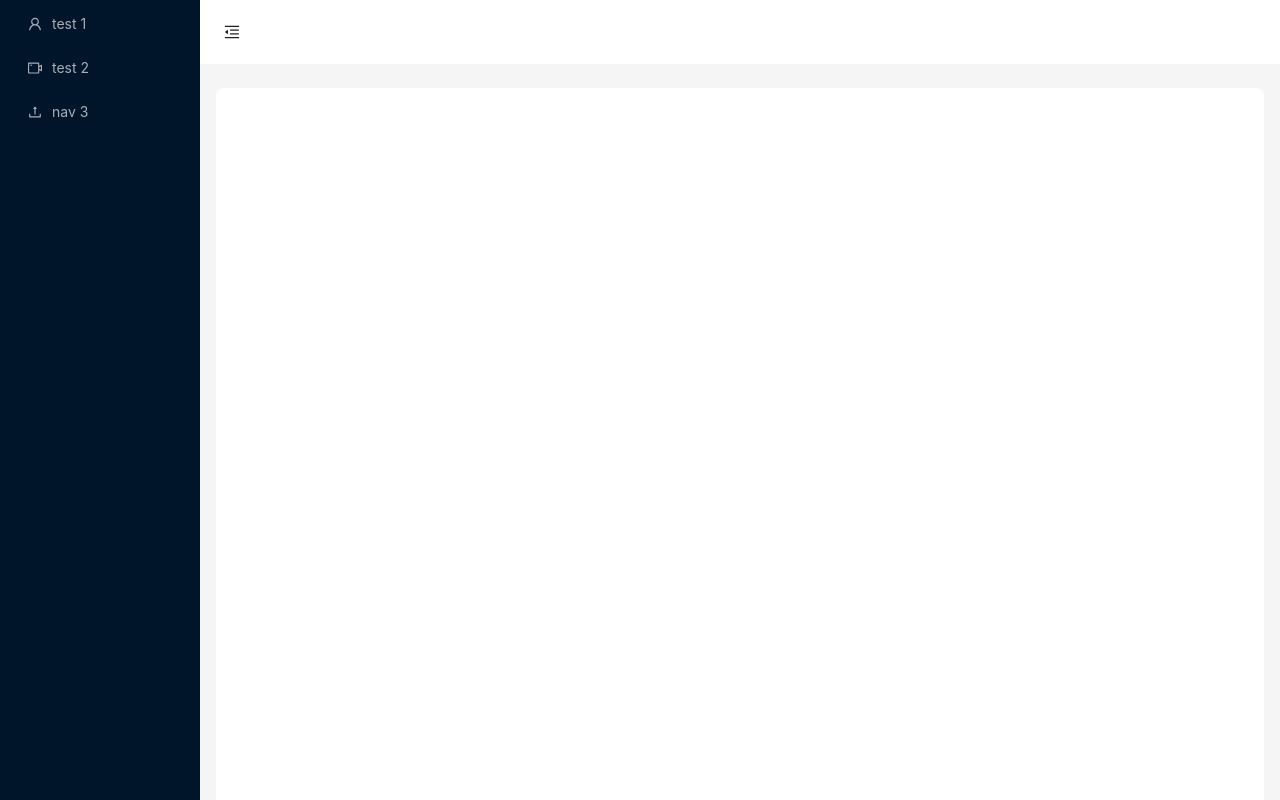
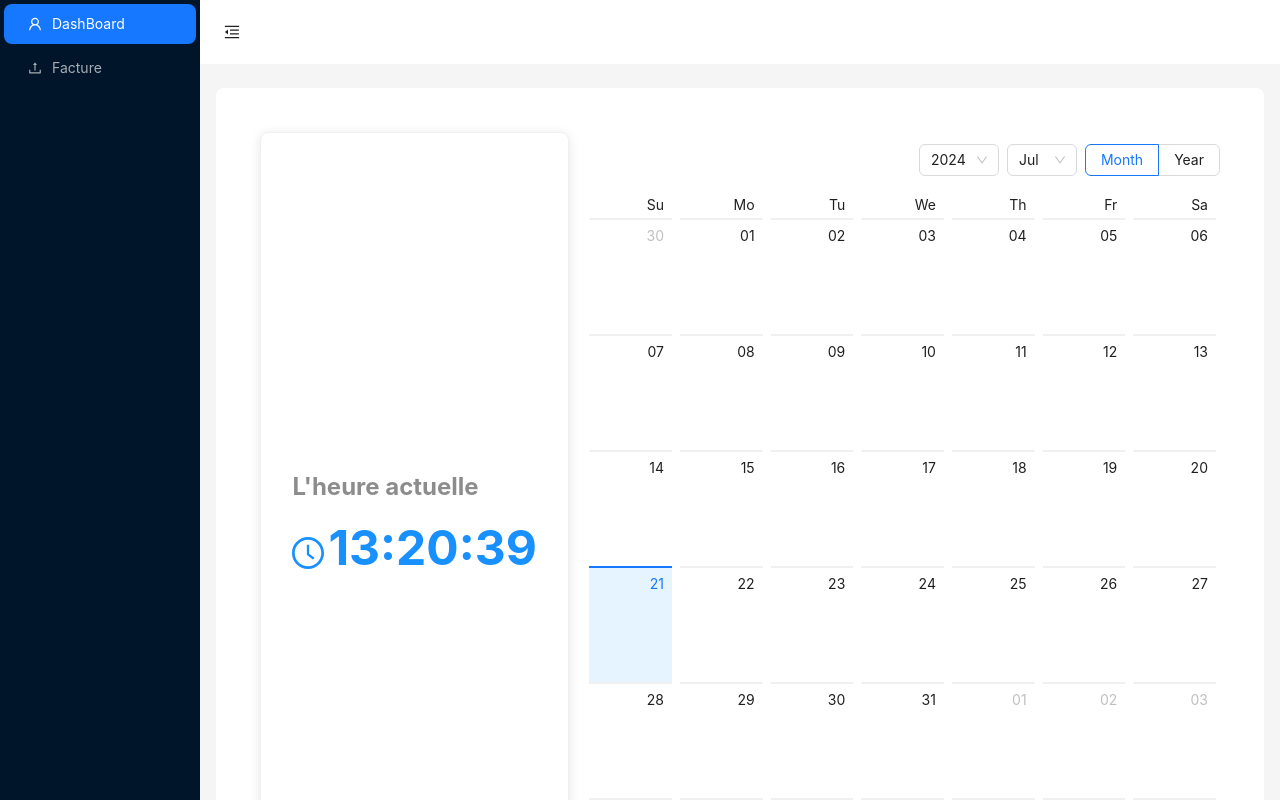
Before and after one commit to abdelmoughiterrabih/diagnostic-immobilier-frontend, a React (Create React App) app: page /dashboard in a window 1280 px wide. Shown: the top 800 px of the page. Built offline with nearby package versions, Linux system fonts and the light colour scheme.

Commit message:
DashBoard

```diff
--- a/package.json
+++ b/package.json
@@ -6,7 +6,7 @@
     "@testing-library/jest-dom": "^5.17.0",
     "@testing-library/react": "^13.4.0",
     "@testing-library/user-event": "^13.5.0",
-    "antd": "^5.19.2",
+    "antd": "^5.19.3",
     "framer-motion": "^11.3.8",
     "react": "^18.3.1",
     "react-dom": "^18.3.1",
--- a/src/AppComponents/index.js
+++ b/src/AppComponents/index.js
@@ -42,19 +42,14 @@ const AppComponent = () => {
           selectedKeys={[selectedKeys]}
           items={[
             {
-              key: '/test1',
+              key: '/dashboard',
               icon: <UserOutlined />,
-              label: 'test 1',
+              label: 'DashBoard',
             },
             {
-              key: '/test2',
-              icon: <VideoCameraOutlined />,
-              label: 'test 2',
-            },
-            {
-              key: '3',
+              key: '/facture',
               icon: <UploadOutlined />,
-              label: 'nav 3',
+              label: 'Facture',
             },
           ]}
         />
--- a/src/Routes/index.js
+++ b/src/Routes/index.js
@@ -1,7 +1,8 @@
 import { BrowserRouter,Route,Routes, useLocation } from "react-router-dom";
 import { AnimatePresence } from "framer-motion";
-import Test1 from "../components/test1";
-import Test2 from "../components/test2";
+import Facture from "../components/facture";
+import DashBoard from "../components/DashBoard";
+
 
 
 function AppRoutes(){
@@ -9,8 +10,9 @@ function AppRoutes(){
     return(
     <AnimatePresence>
      <Routes>
-        <Route path='/test1' element={<Test1/>}/>
-        <Route path='/test2' element={<Test2/>}/>
+
+        <Route path='/facture' element={<Facture/>}/>
+        <Route path='/dashboard' element={<DashBoard/>}/>
      </Routes>
 
      </AnimatePresence>
--- /dev/null
+++ b/src/components/DashBoard/index.css
@@ -0,0 +1,24 @@
+.dashboard-container {
+    padding: 20px;
+  }
+
+  .time-card {
+    display: flex;
+    align-items: center;
+    justify-content: center;
+    height: 100%;
+    box-shadow: 0 2px 12px 0 rgba(0, 0, 0, 0.1);
+  }
+
+  .time-title {
+    font-size: 24px;
+    font-weight: bold;
+  }
+
+  .time-icon {
+    font-size: 32px;
+  }
+
+  .calendar {
+    width: 100%;
+  }
--- /dev/null
+++ b/src/components/DashBoard/index.js
@@ -0,0 +1,52 @@
+import React, { useState, useEffect } from 'react';
+import { Calendar, Statistic, Row, Col, Card } from 'antd';
+import { ClockCircleOutlined } from '@ant-design/icons';
+import moment from 'moment';
+import './index.css';
+
+const DashBoard = () => {
+  const [heureActuelle, setHeureActuelle] = useState(new Date());
+
+  useEffect(() => {
+    const interval = setInterval(() => {
+      setHeureActuelle(new Date());
+    }, 1000);
+
+    return () => clearInterval(interval);
+  }, []);
+
+  const onPanelChange = (value, mode) => {
+    console.log(value.format('YYYY-MM-DD'), mode);
+  };
+
+  return (
+    <div className="dashboard-container">
+      <Row gutter={16}>
+        <Col span={8}>
+          <Card className="time-card">
+            <Statistic
+              title={
+                <div className="time-title">L'heure actuelle</div>
+              }
+              value={moment(heureActuelle).format('HH:mm:ss')}
+              prefix={<ClockCircleOutlined className="time-icon" />}
+              valueStyle={{
+                color: '#1890ff',
+                fontSize: '48px',
+                fontWeight: 'bold',
+              }}
+            />
+          </Card>
+        </Col>
+        <Col span={16}>
+          <Calendar
+            className="calendar"
+            onPanelChange={onPanelChange}
+          />
+        </Col>
+      </Row>
+    </div>
+  );
+};
+
+export default DashBoard;
--- a/src/components/test2.js
+++ b/src/components/facture/index.js
@@ -1,6 +1,6 @@
 import React from 'react';
 import { Calendar } from 'antd';
-const Test2 = () => {
+const Facture = () => {
   const onPanelChange = (value, mode) => {
     console.log(value.format('YYYY-MM-DD'), mode);
   };
@@ -8,4 +8,4 @@ const Test2 = () => {
   <h1>tttt</h1>
 );
 };
-export default Test2;
+export default Facture;
--- a/src/components/test1.js
+++ /dev/null
@@ -1,9 +0,0 @@
-import React from 'react';
-import { Calendar } from 'antd';
-const Test1 = () => {
-  const onPanelChange = (value, mode) => {
-    console.log(value.format('YYYY-MM-DD'), mode);
-  };
-  return <Calendar onPanelChange={onPanelChange} />;
-};
-export default Test1;
```
Also changed, not shown: src/components/facture/index.css (added), 1 other file (tests, documents, lock files or other folders).
